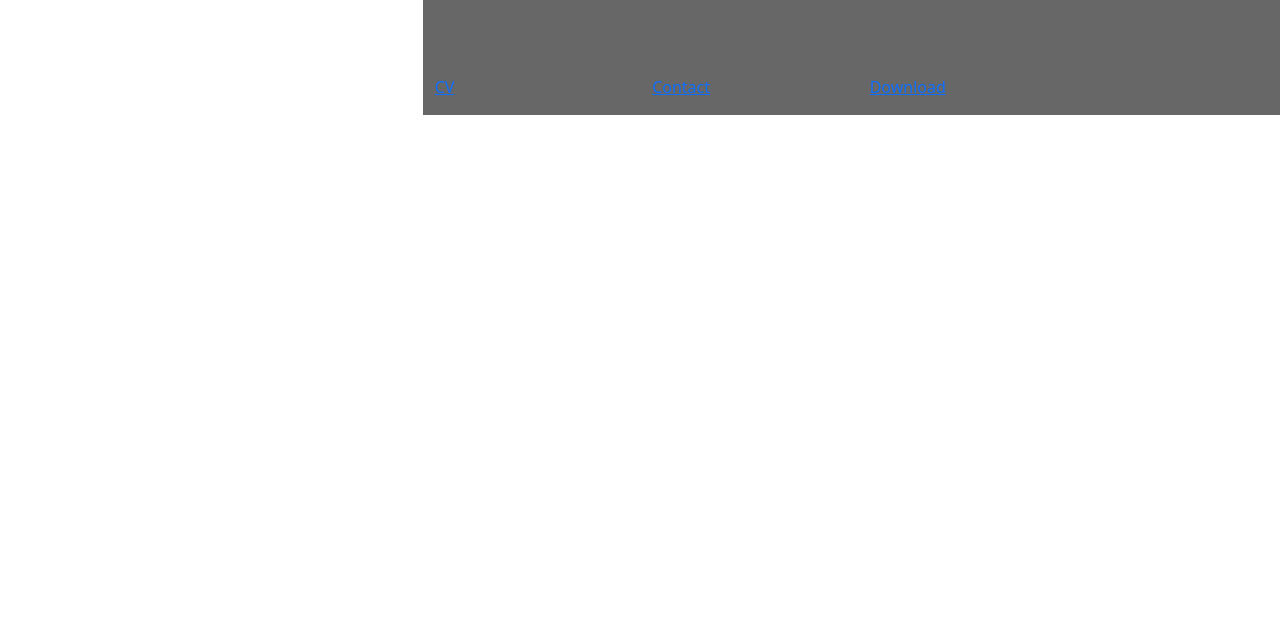
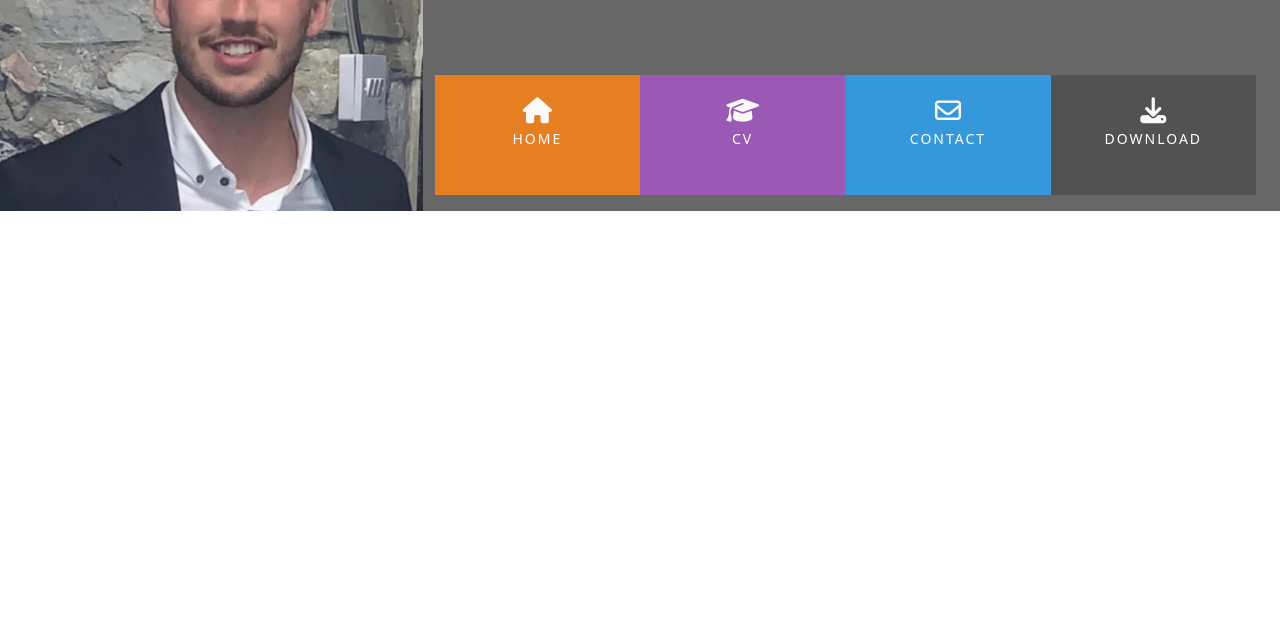
Before and after one commit to lewisjones37/interactive-cv, a plain HTML site: page index.html in a window 1280 px wide. Shown: the part 174-800 px from the top of the page. Drawn offline with nearby package versions, Linux system fonts and the light colour scheme.

Commit message:
added navigation bar and majority of styling

```diff
--- a/assets/css/style.css
+++ b/assets/css/style.css
@@ -4,6 +4,22 @@
 
 .bg-color-name-title {
     background-color: #676767;
+}
+
+.ui-menu-color-home {
+    background-color: #e67e22;
+}
+
+.ui-menu-color-cv {
+    background-color: #9b59b6;
+}
+
+.ui-menu-color-contact {
+    background-color: #3498db;
+}
+
+.ui-menu-color-download {
+    background-color: #525252;
 }
 /* ---------------------------------------------------------------- Heading */
 header {
@@ -42,3 +58,47 @@ header {
     margin-bottom: 90px;
     color: #ffffff;
 }
+
+.list-inline-item:not(:last-child) {
+    margin: 0;
+}
+
+.menucontainer {
+    font-size: 0;
+}
+
+#nav li {
+    font-size: 14px;
+    margin: 0;
+}
+
+.menuitem {
+    height: 120px;
+    text-align: center;
+    padding: 0;
+}
+
+.menuitem a {
+    width: 100%;
+    text-decoration: none;
+    color: #ffffff;
+    height: 120px;
+}
+
+.menuitem a i {
+    padding-top: 22px;
+    display: block;
+    color: #fafafa;
+    font-size: 26px;
+}
+
+.menuitem span {
+    display: block;
+    width: 100%;
+    padding-top: 5px;
+    text-align: center;
+    text-transform: uppercase;
+    font-size: 14px;
+    font-weight: 300;
+    letter-spacing: 2px;
+}
--- a/index.html
+++ b/index.html
@@ -12,12 +12,12 @@
 </head>
 <body>
     <header>
-        <div class="row">
+        <div class="row no-gutters">
             <a href="index.html" class="col-md-4 logo">
 
             </a>
             <div class="col-md-8">
-                <div class="row bg-color-name-title">
+                <div class="row bg-color-name-title no-gutters">
                     <div>
                         <div class="col heading">
                             <h1 class="name">
@@ -28,17 +28,20 @@
                             </h2>
                         </div>
                     </div>
-                    <div class="row">
+                    <div class="row no-gutters">
                         <div class="col">
-                            <ul id="nav" class="list-inline">
-                                <li class="col-6 col-sm-3 list-inline-item">
-                                    <a href="#"><span>CV</span></a>
+                            <ul id="nav" class="list-inline menucontainer">
+                                <li class="col-6 col-sm-3 ui-menu-color-home list-inline-item menuitem">
+                                    <a href="#"><i class="fa fa-home" aria-hidden="true"></i><span>Home</span></a>
                                 </li>
-                                <li class="col-6 col-sm-3 list-inline-item">
-                                    <a href="#"><span>Contact</span></a>
+                                <li class="col-6 col-sm-3 ui-menu-color-cv list-inline-item menuitem">
+                                    <a href="#"><i class="fa fa-graduation-cap" aria-hidden="true"></i><span>CV</span></a>
                                 </li>
-                                <li class="col-6 col-sm-3 list-inline-item">
-                                    <a href="#"><span>Download</span></a>
+                                <li class="col-6 col-sm-3 ui-menu-color-contact  list-inline-item menuitem">
+                                    <a href="#"><i class="fa-regular fa-envelope" aria-hidden="true"></i><span>Contact</span></a>
+                                </li>
+                                <li class="col-6 col-sm-3 ui-menu-color-download list-inline-item menuitem">
+                                    <a href="#"><i class="fa fa-download" aria-hidden="true"></i><span>Download</span></a>
                                 </li>
                             </ul>
                         </div>
```
Also changed, not shown: assets/images/CV header pic.png (added).
